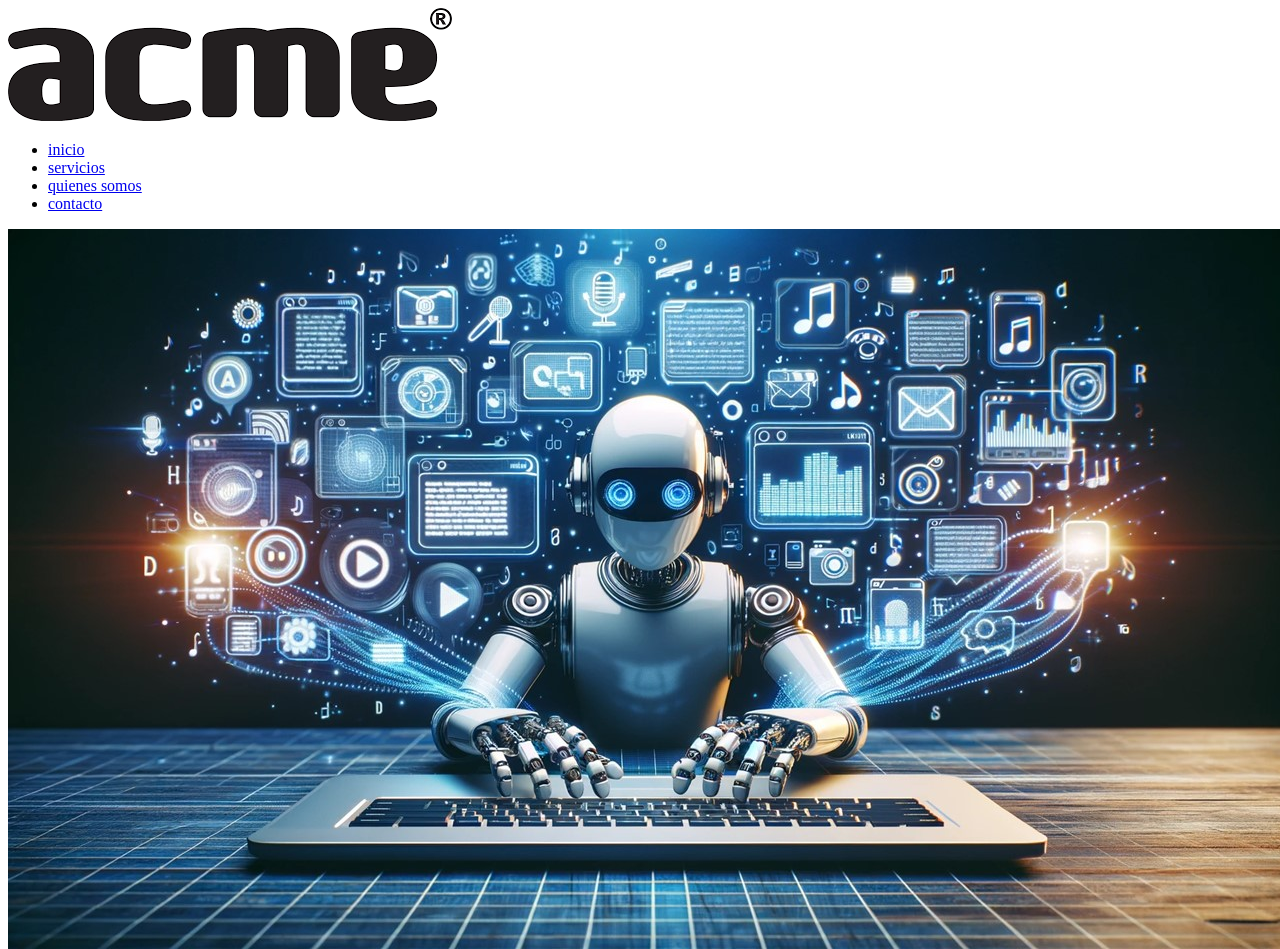
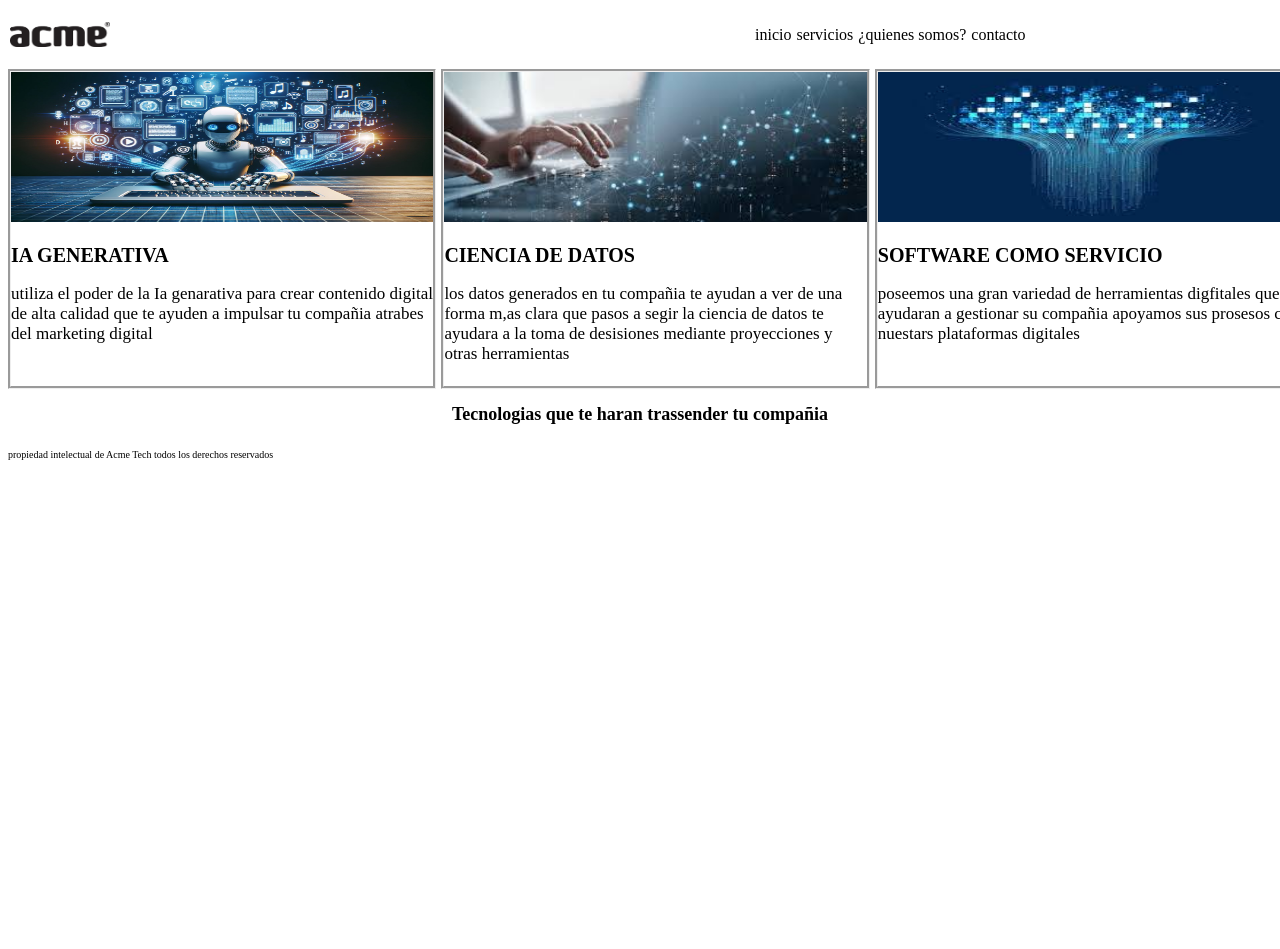
Before and after one commit to juancamilorojasarenas/Html_examen, a plain HTML site: page html/servicios.html in a window 1280 px wide. Shown: the top 949 px of the page. After the commit the page ends 800 px from the top, so only its background shows below. Drawn offline with Linux system fonts and the light colour scheme.

Commit message:
style: :art: style in progres
the style in progres

by@j8uan camilo rojas arenas

```diff
--- a/estilos/estilos.css
+++ b/estilos/estilos.css
@@ -1,8 +1,95 @@
+:root{
+    font-family: 'Times New Roman', Times, serif;
+    font-size: 20px;
+}
+#inicio{
+    width:100vw;
+    height: 25vh;
+    background-image: url(./img/imajen_principal.jpeg);
+    background-size: 100vw;
+    font-size: 1rem;
+}
+h2{
+    text-align: center;
+    font-size: 0.9rem ;
+}
+h1{
+    font-size: 1rem;
+}
+p{
+    font-size: 0.85rem;
+}
+small{
+    font-size: 0.5rem;
+}
 
-@media (max-width: 768px) {
+ul{
+    list-style: none;
+    display: flex;
+    padding: 2px;
+    pad: 2px;
+}
+
+a{
+    border-radius: 2px;
+    color: rgb(0, 0, 0);
+    text-decoration: none;
+    margin-left: 5px;
+    font-size: 0.8rem;
+}
+
+.logo{
+    width: 100px;
+    height: 25px;
+    margin-right: 50vw;
+}
+
+.container>img{
+    width: 33vw;
+    height: 150px;
 
 }
 
-@media (min-width: 768px) {
+.container{
+    margin-right: 5px;
+    border-style: groove;
+}
 
+#servicios{
+    display: flex;
+    width: 30vw;
+    height: 40vh;
 }
+
+#mision , #vision{
+    width: 50vw;
+    height: auto;
+}
+
+#nosotros{
+    display: flex;
+    width: 100vw;
+    height: auto;
+}
+
+#contactar{
+    display: flex;
+}
+
+#contacto>img{
+    width: 20px;
+}
+
+#mapa{
+    margin-right: 1vw;
+    margin-left: 20vw;
+}
+#mapa>img{
+    width: 50vw;
+    height: auto;
+}
+
+#contacto{
+    align-self: center;
+    align-items: end;
+}
--- a/html/servicios.html
+++ b/html/servicios.html
@@ -8,30 +8,32 @@
 </head>
 <body>
     <header>
-        <img src="../estilos/img/logo.png" alt="logo principal">
         <ul>
+            <img src="../estilos/img/logo.png" alt="logo pricipal" class="logo">
             <li><a href="../index.html">inicio</a></li>
-            <li><a href="./html/servicios.html">servicios</a></li>
-            <li><a href="./html/quienes_somos.html">quienes somos</a></li>
-            <li><a href="./html/contacto.html">contacto</a></li>
+            <li><a href="./servicios.html">servicios</a></li>
+            <li><a href="./quienes_somos.html">¿quienes somos?</a></li>
+            <li><a href="./contacto.html">contacto</a></li>
         </ul>
     </header>
     <main>
-        <section id="ia">
-            <img src="../estilos/img/ia.jpg" alt="ia">
+        <div id="servicios">
+            <section class="container">
+                <img src="../estilos/img/ia.jpg" alt="ia" id="ia">
                 <h1>IA GENERATIVA</h1>
                 <p>utiliza el poder de la Ia genarativa para crear contenido digital de alta calidad que te ayuden a impulsar tu compañia atrabes del marketing digital</p>
             </section>
-        <section id="ciencia">
+            <section class="container">
                 <img src="../estilos/img/ciencia.jpeg" alt="ciencia">
                 <h1>CIENCIA DE DATOS</h1>
                 <p>los datos generados en tu compañia te ayudan a ver de una forma m,as clara que pasos a segir la ciencia de datos te ayudara a la toma de desisiones mediante proyecciones y otras herramientas</p>
             </section>
-        <section id="sofware">
+            <section class="container">
                 <img src="../estilos/img/sofware.jpeg" alt="sofware">
                 <h1>SOFTWARE COMO SERVICIO</h1>
                 <p>poseemos una gran variedad de herramientas digfitales que le ayudaran a gestionar su compañia apoyamos sus prosesos con nuestars plataformas digitales</p>
             </section>
+        </div>
         <h2>Tecnologias que te haran trassender tu compañia</h2>
     </main>
     <footer>
```
Also changed, not shown: html/contacto.html (+14 -15 lines), html/quienes_somos.html (+6 -4 lines), index.html (+1 -1 lines). Lines whose indentation alone changed are shown as unchanged.
